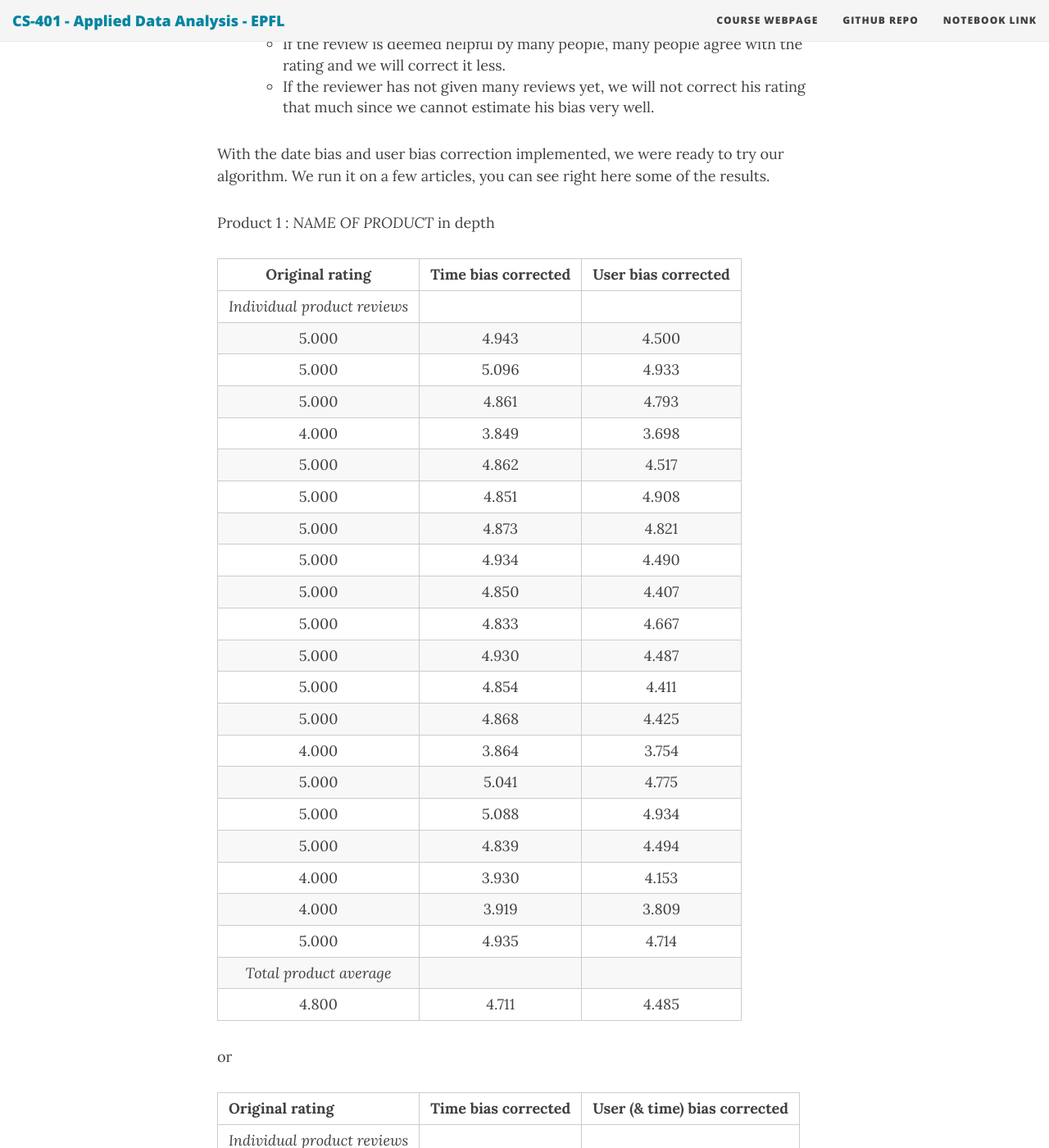
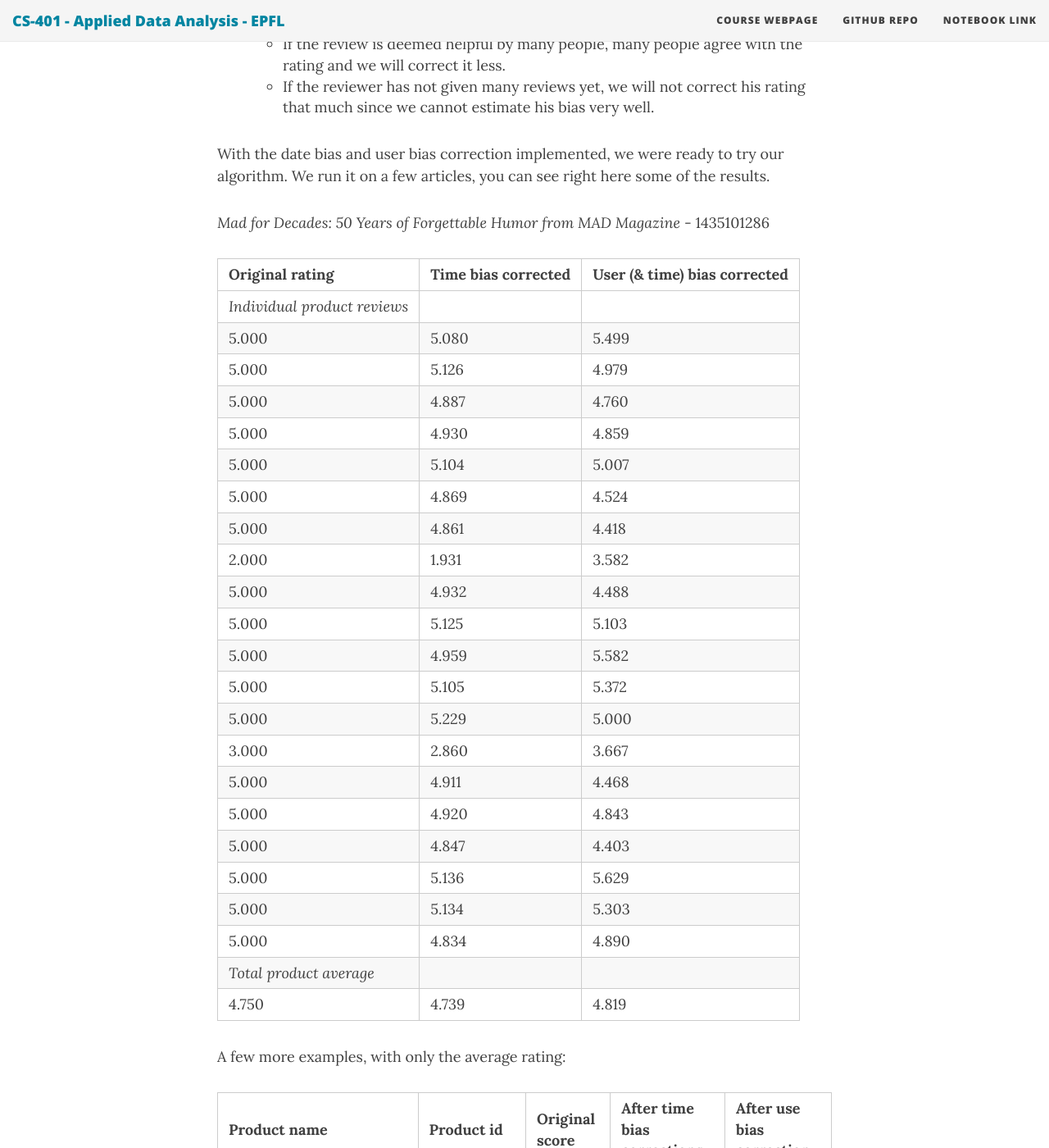
Before and after one commit to ada-lyn/ada-lyn.github.io, a Jekyll site: the page built from index.md, in a window 1280 px wide and 1400 px high, scrolled down 32779 px. Shown: the whole window at 82% size. Built offline with Jekyll 4.4.1, drawn with Linux system fonts in a browser that asks for light colours; nearby versions of some CDN libraries; formulas are drawn with MathJax 3; some of the changed text lies outside the part shown.

Commit message:
Update index.md

```diff
--- a/index.md
+++ b/index.md
@@ -398,62 +398,7 @@ This will have the following effect:
 
 With the date bias and user bias correction implemented, we were ready to try our algorithm. We run it on a few articles, you can see right here some of the results.
 
-Product 1 : *NAME OF PRODUCT* in depth
-
-
-| Original rating | Time bias corrected | User bias corrected |
-|:---------------:|:-------------------:|:-------------------:|
-| *Individual product reviews*                                |
-| 5.000           | 4.943               | 4.500               |
-| 5.000           | 5.096               | 4.933               |
-| 5.000           | 4.861               | 4.793               |
-| 4.000           | 3.849               | 3.698               |
-| 5.000           | 4.862               | 4.517               |
-| 5.000           | 4.851               | 4.908               |
-| 5.000           | 4.873               | 4.821               |
-| 5.000           | 4.934               | 4.490               |
-| 5.000           | 4.850               | 4.407               |
-| 5.000           | 4.833               | 4.667               |
-| 5.000           | 4.930               | 4.487               |
-| 5.000           | 4.854               | 4.411               |
-| 5.000           | 4.868               | 4.425               |
-| 4.000           | 3.864               | 3.754               |
-| 5.000           | 5.041               | 4.775               |
-| 5.000           | 5.088               | 4.934               |
-| 5.000           | 4.839               | 4.494               |
-| 4.000           | 3.930               | 4.153               |
-| 4.000           | 3.919               | 3.809               |
-| 5.000           | 4.935               | 4.714               |
-| *Total product average*                                     |
-| 4.800           | 4.711               | 4.485               |
-
-or
-
-| Original rating | Time bias corrected | User (& time) bias corrected |
-|-----------------|---------------------|------------------------------|
-| *Individual product reviews*                                         |
-| 3.000           | 2.833               | 3.038                        |
-| 2.000           | 1.864               | 1.964                        |
-| 5.000           | 4.852               | 4.909                        |
-| 4.000           | 3.917               | 4.073                        |
-| 5.000           | 4.916               | 4.472                        |
-| 4.000           | 3.938               | 3.965                        |
-| 5.000           | 4.863               | 4.420                        |
-| 5.000           | 5.064               | 5.021                        |
-| 5.000           | 5.091               | 4.735                        |
-| 2.000           | 2.021               | 2.053                        |
-| 5.000           | 5.040               | 4.695                        |
-| 5.000           | 4.934               | 4.885                        |
-| 5.000           | 4.882               | 4.920                        |
-| 5.000           | 5.120               | 4.866                        |
-| 3.000           | 2.849               | 4.406                        |
-| 5.000           | 4.923               | 5.301                        |
-| 5.000           | 5.013               | 4.823                        |
-| 5.000           | 4.917               | 5.274                        |
-| 2.000           | 2.021               | 2.330                        |
-| 5.000           | 4.832               | 4.889                        |
-| *Total product average*                                              |
-| 4.250           | 4.195               | 4.252                        |
+*Mad for Decades: 50 Years of Forgettable Humor from MAD Magazine* - 1435101286
 
 | Original rating | Time bias corrected | User (& time) bias corrected |
 |-----------------|---------------------|------------------------------|
@@ -482,7 +427,7 @@ or
 | 4.750           | 4.739               | 4.819                        |
 
 
-A few more examples:
+A few more examples, with only the average rating:
 
 |Product name | Product id | Original score | After time bias corrections | After use bias correction |
 |--|--|--|--|--|
@@ -493,6 +438,7 @@ A few more examples:
 |Not a Suicide Pact: The Constitution in a Time of National Emergency (Inalienable Rights) | 0195304276 | 3.750 | 3.851 | 4.289 |
 |A Darwinian Left: Politics, Evolution, and Cooperation'] | 0300083238 | 3.700 | 3.816 | 4.049 |
 
+Mad for Decades: 50 Years of Forgettable Humor from MAD Magazine | 1435101286
 
 # 4. Conclusion
 
```
